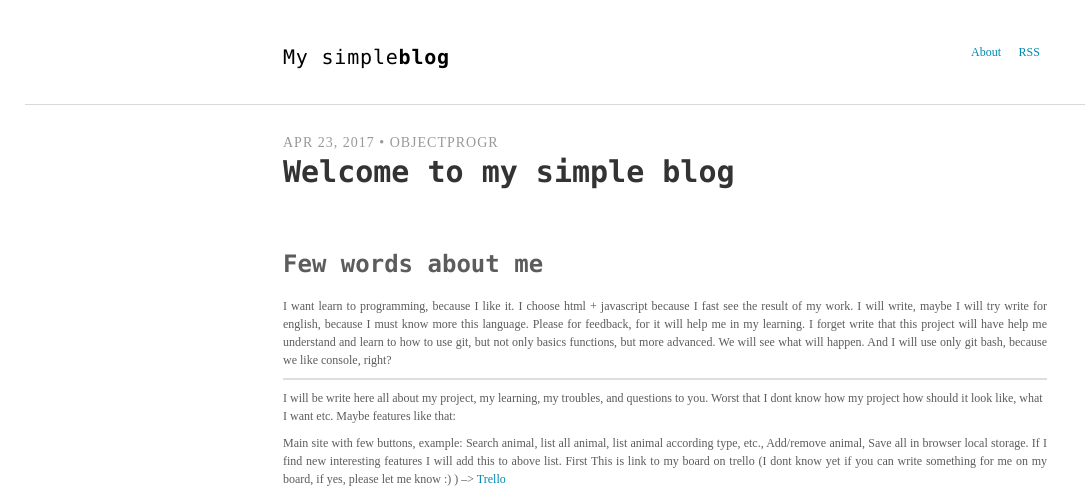
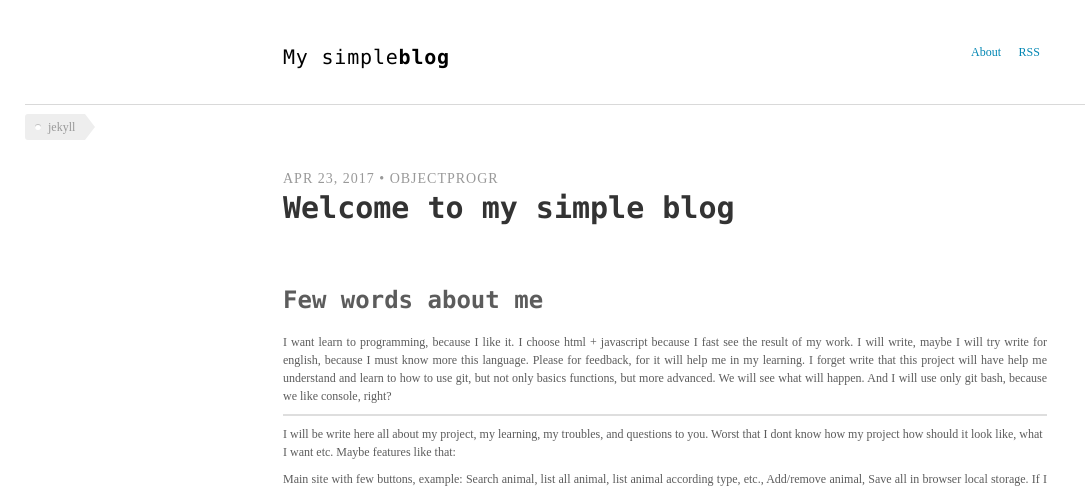
Before and after one commit to objectprogr/old_github_io_website, a Jekyll site: the page built from _posts/2017-04-23-Welcome-to-my-simple-blog.md, in a window 1280 px wide, cut to the strip 0-488 px from the top of the page. Shown: the whole strip, without its empty margins (0-1085 px from the left). Built offline with Jekyll 4.4.1, drawn with Linux system fonts in a browser that asks for light colours; comment, search, counter and statistics services are not loaded.

Commit message:
I add css code - tags v2

```diff
--- a/_layouts/post.html
+++ b/_layouts/post.html
@@ -1,7 +1,11 @@
 ---
 layout: default
 ---
-
+  <ul class="tags">
+  {% for tag in page.tags %}
+    <li><a href="/tags#{{ tag }}" class="tag">{{ tag }}</a></li>
+  {% endfor %}
+</ul>
 <article class="post container" itemscope itemtype="http://schema.org/BlogPosting">
   <header class="post-header">
     <p class="post-meta"><time datetime="{{ page.date | date_to_xmlschema }}" itemprop="datePublished">{{ page.date | date: "%b %-d, %Y" }}</time>{% if page.author %} • <span itemprop="author" itemscope itemtype="http://schema.org/Person"><span itemprop="name">{{ page.author }}</span></span>{% endif %}</p>
@@ -11,11 +15,6 @@
     {{ content }}
     {% include post-share.html %}
   </div>
-  <ul class="tags">
-  {% for tag in page.tags %}
-    <li><a href="/tags#{{ tag }}" class="tag">{{ tag }}</a></li>
-  {% endfor %}
-</ul>
 </article>
 
 {% include comments.html %}
--- a/assets/scss/_variables.scss
+++ b/assets/scss/_variables.scss
@@ -43,3 +43,66 @@
 // Animations
 $base-duration: 150ms;
 $base-timing: ease;
+
+// tags
+body {
+  font: 12px/1.5 'PT Sans', serif;
+  margin: 25px;
+}
+
+.tags {
+  list-style: none;
+  margin: 0;
+  overflow: hidden;
+  padding: 0;
+}
+
+.tags li {
+  float: left;
+}
+
+.tag {
+  background: #eee;
+  border-radius: 3px 0 0 3px;
+  color: #999;
+  display: inline-block;
+  height: 26px;
+  line-height: 26px;
+  padding: 0 20px 0 23px;
+  position: relative;
+  margin: 0 10px 10px 0;
+  text-decoration: none;
+  -webkit-transition: color 0.2s;
+}
+
+.tag::before {
+  background: #fff;
+  border-radius: 10px;
+  box-shadow: inset 0 1px rgba(0, 0, 0, 0.25);
+  content: '';
+  height: 6px;
+  left: 10px;
+  position: absolute;
+  width: 6px;
+  top: 10px;
+}
+
+.tag::after {
+  background: #fff;
+  border-bottom: 13px solid transparent;
+  border-left: 10px solid #eee;
+  border-top: 13px solid transparent;
+  content: '';
+  position: absolute;
+  right: 0;
+  top: 0;
+}
+
+.tag:hover {
+  background-color: crimson;
+  color: white;
+}
+
+.tag:hover::after {
+   border-left-color: crimson;
+}
```
